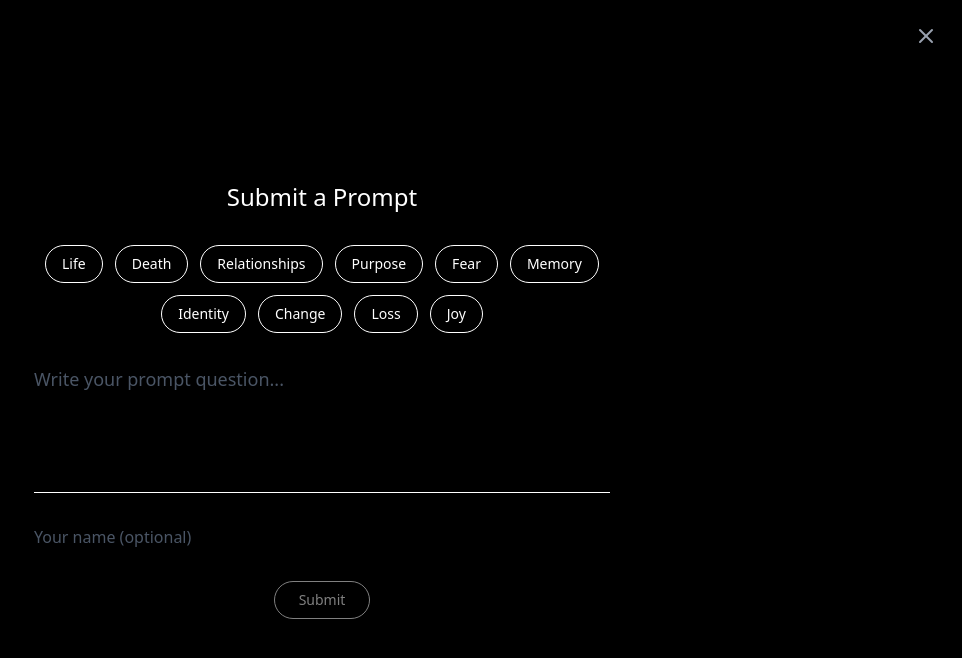
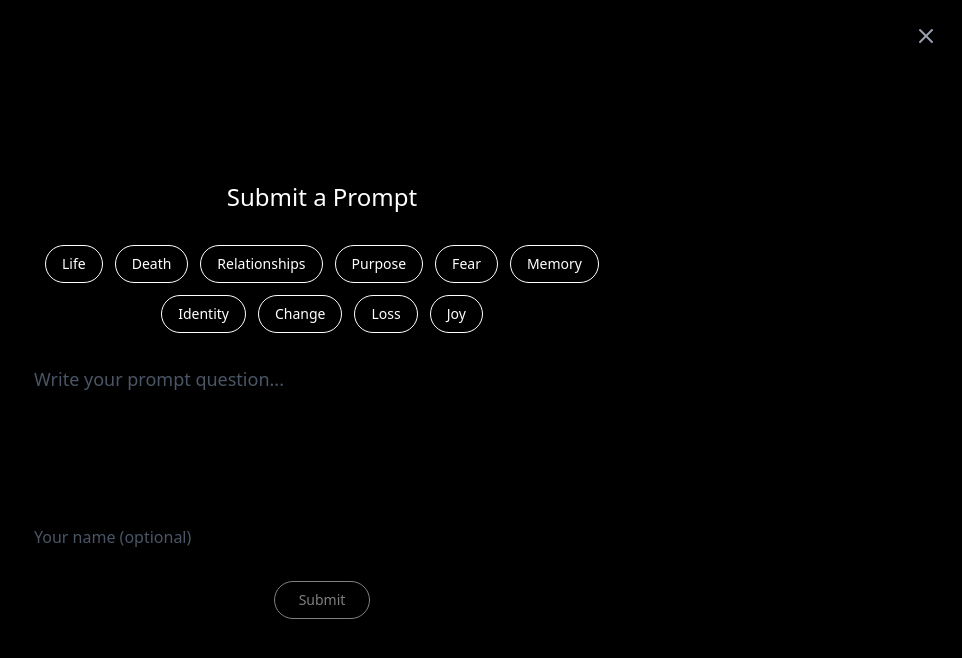
Before and after one commit to bnlcollectivellc/sill-writing, a Next.js app: page / in a window 1280 px wide. Both pictures are taken after a click on the button 36 px from the left and 764 px from the top of the page. Shown: the top 658 px of the page, without its empty margins (318-1280 px from the left). Built offline with nearby package versions, Linux system fonts and the light colour scheme.

Commit message:
Remove border from prompt textarea

```diff
--- a/app/components/SubmitPromptOverlay.tsx
+++ b/app/components/SubmitPromptOverlay.tsx
@@ -133,7 +133,7 @@ export default function SubmitPromptOverlay({
             value={promptText}
             onChange={(e) => setPromptText(e.target.value)}
             placeholder="Write your prompt question..."
-            className={`w-full h-32 bg-transparent text-lg leading-relaxed resize-none focus:outline-none border-b ${borderColor} ${placeholderColor} pb-2`}
+            className={`w-full h-32 bg-transparent text-lg leading-relaxed resize-none focus:outline-none ${placeholderColor}`}
           />
 
           {/* Name Input (Optional) */}
```
